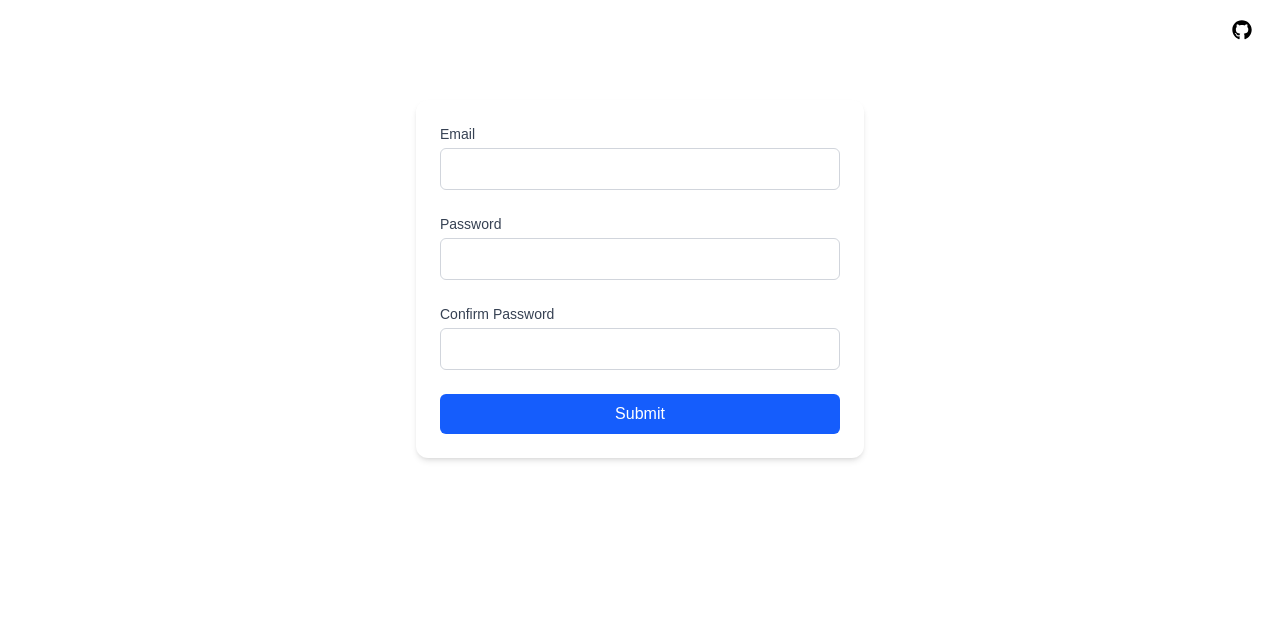
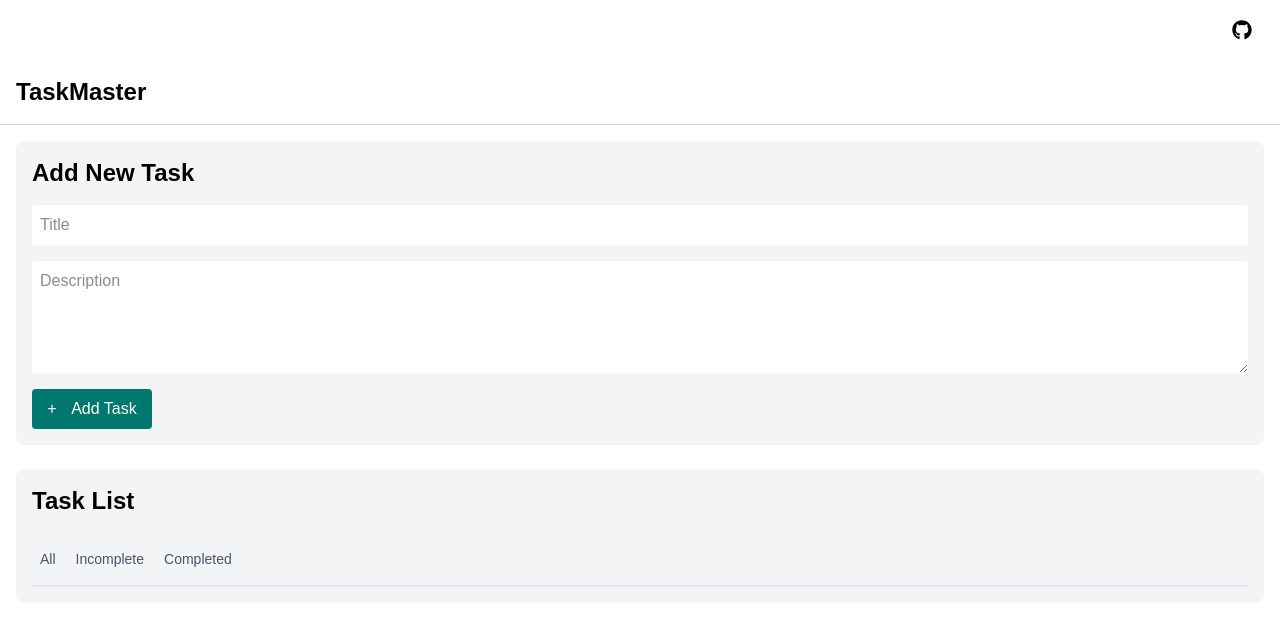
Before and after one commit to abhi1994j/React-Project-App, a React (Vite) app: page / in a window 1280 px wide. Shown: the top 626 px of the page. Built offline with nearby package versions, Linux system fonts and the light colour scheme.

Commit message:
delete functionality

```diff
--- a/src/TodoList/AddTask.jsx
+++ b/src/TodoList/AddTask.jsx
@@ -3,31 +3,40 @@ import { useForm } from 'react-hook-form';
 import { toast } from 'react-toastify';
 
 const AddTask = (props) => {
-  const {taskList , setTaskList , isSubmit , setIsSubmit} = props ;
-  const {register , handleSubmit  , formState: {errors} , reset} = useForm();
+  const {taskList , setTaskList , isSubmit , setIsSubmit , handleSubmit ,register ,reset , errors , isUpdated , setIsUpdated , editId , setEditId } = props ;
+
 
   const onSubmit = (data)=>{
       console.log("Form data" , data);
       const {Title , Description} = data;
       toast.success("Submit Task Successfully");
-      const newTask = {
-        id: Date.now(),
-        title: Title,
-        description: Description,
-        date: new Date().toLocaleDateString('en-GB'),
-      };
+      if (isUpdated) {
+        const updatedList = taskList.map((task) =>
+          task.id === editId ? { ...task, ...data } : task
+        );
+        setTaskList(updatedList);
+        setIsUpdated(false);
+        setEditId(null);
+      } else {
+        const newTask = {
+          id: Date.now(),
+          ...data,
+        };
+        setTaskList([...taskList, newTask]);
+      }
+      reset(); // Clear form after submit
+      setIsSubmit(true);
+      localStorage.setItem("taskList", JSON.stringify(taskList));
 
-      setTaskList([...taskList , newTask]);
-      setIsSubmit(true);
-      reset();
   }
 
-  useEffect(()=>{
-    if(isSubmit){
-      localStorage.setItem("taskList" , JSON.stringify(taskList))
-    }
+  // useEffect(()=>{
+  //   if(isSubmit){
+  //     localStorage.setItem("taskList" , JSON.stringify(taskList))
+  //   }
+  // }, [taskList])
 
-  }, [taskList])
+
   return (
     <>
         <section className='p-4 w-full bg-gray-100 rounded-lg'>
@@ -45,7 +54,7 @@ const AddTask = (props) => {
                     })}
                     placeholder='Description'/>
                     {errors.Description && <p className="text-red-400 text-sm ">{errors.Description.message}</p>}
-                    <button type='submit' className='bg-teal-700 hover:bg-teal-600 p-2 rounded-sm text-white w-[120px] flex justify-around items-center'>+ <span>Add Task</span></button>
+                    <button type='submit' className='bg-teal-700 hover:bg-teal-600 p-2 rounded-sm text-white w-[120px] flex justify-around items-center'>+ <span>{isUpdated ? "Edit Task" : "Add Task"}</span></button>
               </form>
         </section>
     </>
--- a/src/TodoList/TaskList.jsx
+++ b/src/TodoList/TaskList.jsx
@@ -1,9 +1,9 @@
-import React from "react";
 import { MdOutlineEditCalendar, MdOutlineTaskAlt } from "react-icons/md";
 import { RiDeleteBinLine } from "react-icons/ri";
 import Swal from "sweetalert2";
 const TaskList = (props) => {
-  const {taskList , setTaskList} = props ;
+
+  const {taskList , setTaskList , handleUpdate} = props ;
 
   const handleDelete = (id) => {
     Swal.fire({
@@ -19,6 +19,15 @@ const TaskList = (props) => {
       }
     });
   };
+
+  function handleChecked(id){
+    console.log(id);
+    const updatedChecklist = taskList.map((ele)=>{
+      return ele.id === id ? {...ele , check: !ele.check } : ele ;
+    })
+    setTaskList(updatedChecklist)
+  }
+
 
   return (
     <>
@@ -41,11 +50,11 @@ const TaskList = (props) => {
                 // console.log(task.id)
                  <div key={task.id} className="py-2 px-6 bg-gray-200 hover:bg-gray-300 flex justify-between rounded-sm items-center mb-2">
                     <div className="flex items-center gap-6">
-                      <button className="hover:bg-teal-700 hover:text-white rounded-sm active:text-green-400">
-                        <MdOutlineTaskAlt className="text-lg m-3 " />
+                      <button onClick={()=>handleChecked(task.id)} className="hover:bg-teal-700 hover:text-white rounded-sm active:text-green-400">
+                        <MdOutlineTaskAlt className={`text-lg m-3 ${ task.check ? "text-green-400" : "text-gray-400"}`} />
                       </button>
                       <div className="">
-                        <p className="font-normal overflow-hidden">{task.title}</p>
+                        <p  className={`font-normal ${task.check ? "line-through" : ''} overflow-hidden`}>{task.title}</p>
                         <p className="text-[12px] text-gray-500">{task.description}</p>
                         <p className="text-[12px] text-gray-500">
                           Created At {task.date}
@@ -53,11 +62,11 @@ const TaskList = (props) => {
                       </div>
                     </div>
                  <div className="flex items-center gap-1">
-                   <button className="hover:bg-teal-700 hover:text-white rounded-sm">
+                   <button className="hover:bg-teal-700 hover:text-white rounded-sm" onClick={()=>handleUpdate(task.id)}>
                      <MdOutlineEditCalendar className="text-lg m-3 " />
                    </button>
-                   <button className="hover:bg-teal-700 hover:text-white rounded-sm">
-                     <RiDeleteBinLine className="text-lg m-3 " onClick={()=>handleDelete(task.id)}/>
+                   <button className="hover:bg-teal-700 hover:text-white rounded-sm" onClick={()=>handleDelete(task.id)}>
+                     <RiDeleteBinLine className="text-lg m-3 " />
                    </button>
                  </div>
                </div>
--- a/src/TodoList/TaskMaster.jsx
+++ b/src/TodoList/TaskMaster.jsx
@@ -1,17 +1,30 @@
 import { useState } from 'react'
 import AddTask from './AddTask';
 import TaskList from './TaskList';
+import { useForm } from 'react-hook-form';
 
 const TaskMaster = () => {
 
   const [isSubmit , setIsSubmit] = useState(false)
+  const [editId, setEditId] = useState(null);
+  const [isUpdated , setIsUpdated] = useState(false)
+  const {register , handleSubmit  , formState: {errors} , reset} = useForm();
   const [ taskList, setTaskList ] = useState( ()=> localStorage.getItem("taskList") ? JSON.parse(localStorage.getItem("taskList")) : [])
+
+  function handleUpdate(id) {
+    setIsUpdated(true);
+    setEditId(id); // Track which task to update
+    const selectedTask = taskList.find((ele) => ele.id === id);
+    if (selectedTask) reset(selectedTask);
+  }
+
   return (
     <>
         <header className='w-full p-4 border-b border-b-gray-300'><span className='text-2xl font-semibold '>TaskMaster</span></header>
         <main className='flex flex-col gap-6 h-auto w-full p-4'>
-             <AddTask taskList={taskList} setTaskList={setTaskList} isSubmit={isSubmit} setIsSubmit={setIsSubmit}/>
-              <TaskList taskList={taskList} setTaskList={setTaskList}/>
+             <AddTask taskList={taskList} setTaskList={setTaskList} isSubmit={isSubmit} setIsSubmit={setIsSubmit} handleSubmit={handleSubmit} register={register} reset={reset} errors={errors} isUpdated={isUpdated} setIsUpdated={setIsUpdated} editId={editId}
+  setEditId={setEditId}/>
+              <TaskList taskList={taskList} setTaskList={setTaskList} handleUpdate={handleUpdate}/>
         </main>
 
     </>
--- a/src/components/Navbar.jsx
+++ b/src/components/Navbar.jsx
@@ -8,7 +8,7 @@ const Navbar = () => {
   const navItems = [
     {
       id: 1,
-      item: "Form Validation",
+      item: "Todo List",
       links: "/"
     },
     {
@@ -18,7 +18,7 @@ const Navbar = () => {
     },
     {
       id: 3,
-      item: "Todo List",
+      item: "Form Validation",
       links: "/todo"
     },
     {
--- a/src/routes/AppRoutes.jsx
+++ b/src/routes/AppRoutes.jsx
@@ -11,9 +11,9 @@ const Approutes = () => {
     <>
       <Navbar/>
       <Routes>
-              <Route path="/" element={<FormValidation/>}/>
+              <Route path="/" element={<TodoList/>}/>
               <Route path="/addtocart" element={<AddtoCart/>}/>
-              <Route path="/todo" element={<TodoList/>}/>
+              <Route path="/todo" element={<FormValidation/>}/>
               <Route path="/weather" element={<Weather/>}/>
       </Routes>
       {/* <Footer/> */}
```
